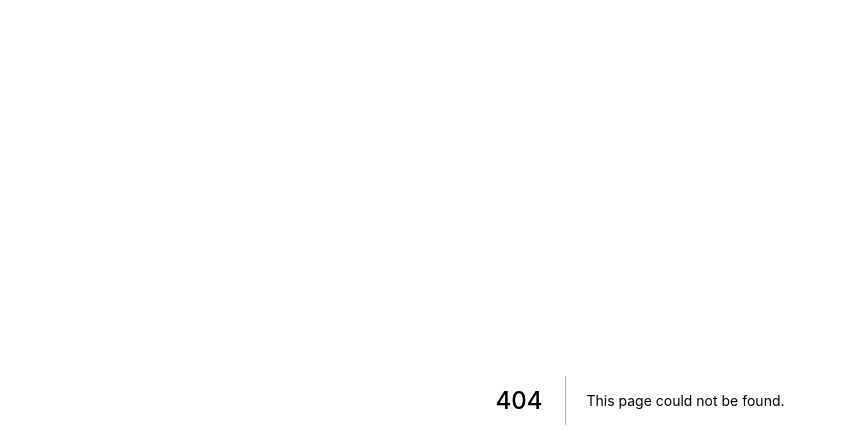
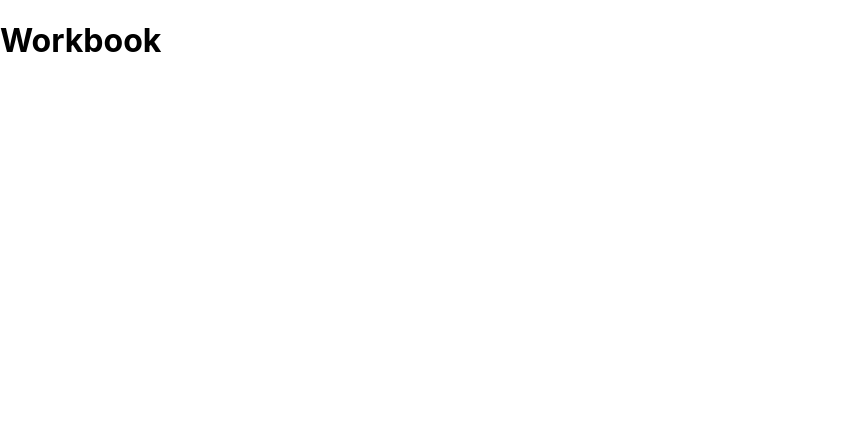
Before and after one commit to jacobkagon/garden-frontend, a Next.js app: page /workbook in a window 1280 px wide. Before the commit this address had no page. Shown: the top 448 px of the page, without its empty margins (0-846 px from the left). Built offline with nearby package versions, Linux system fonts and the light colour scheme.

Commit message:
updated package and added explore and workbook pages

```diff
--- a/package.json
+++ b/package.json
@@ -8,8 +8,8 @@
     "start": "next start"
   },
   "dependencies": {
-    "next": "10.1.3",
-    "react": "17.0.2",
-    "react-dom": "17.0.2"
+    "next": "^10.1.3",
+    "react": "^17.0.2",
+    "react-dom": "^17.0.2"
   }
 }
--- /dev/null
+++ b/pages/workbook.js
@@ -0,0 +1,9 @@
+export const workbook = () => {
+    return (
+        <div>
+            <h1>Workbook</h1>
+        </div>
+    )
+}
+
+export default workbook
```
Also changed, not shown: pages/explore.js (added, +9 -0 lines), 2 other files (tests, documents, lock files or other folders).
